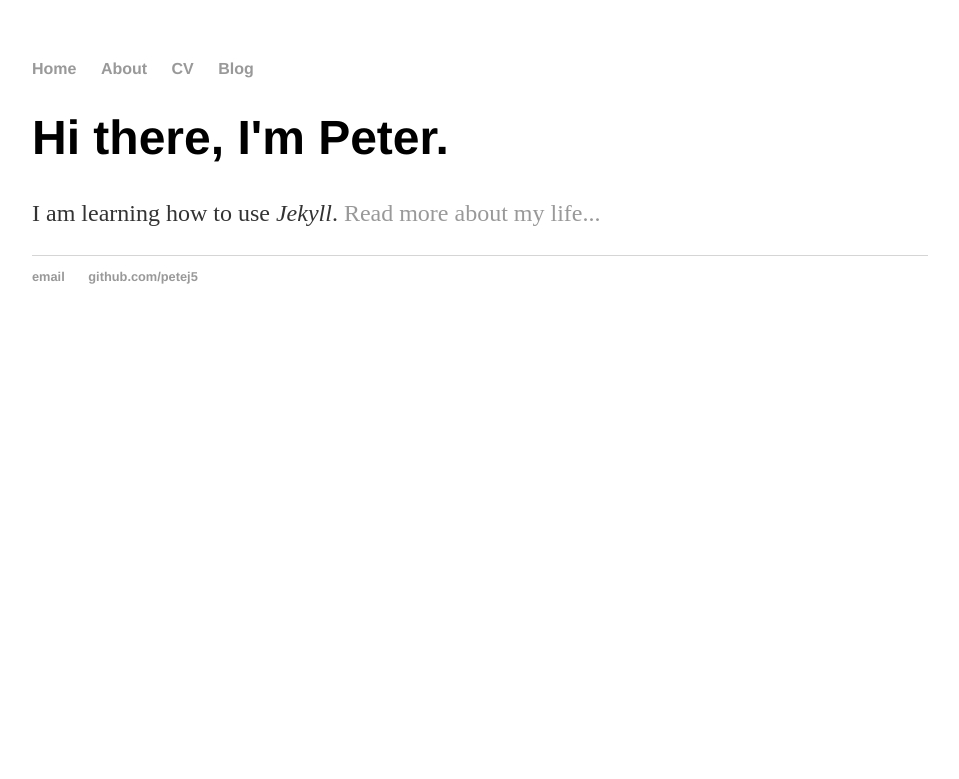
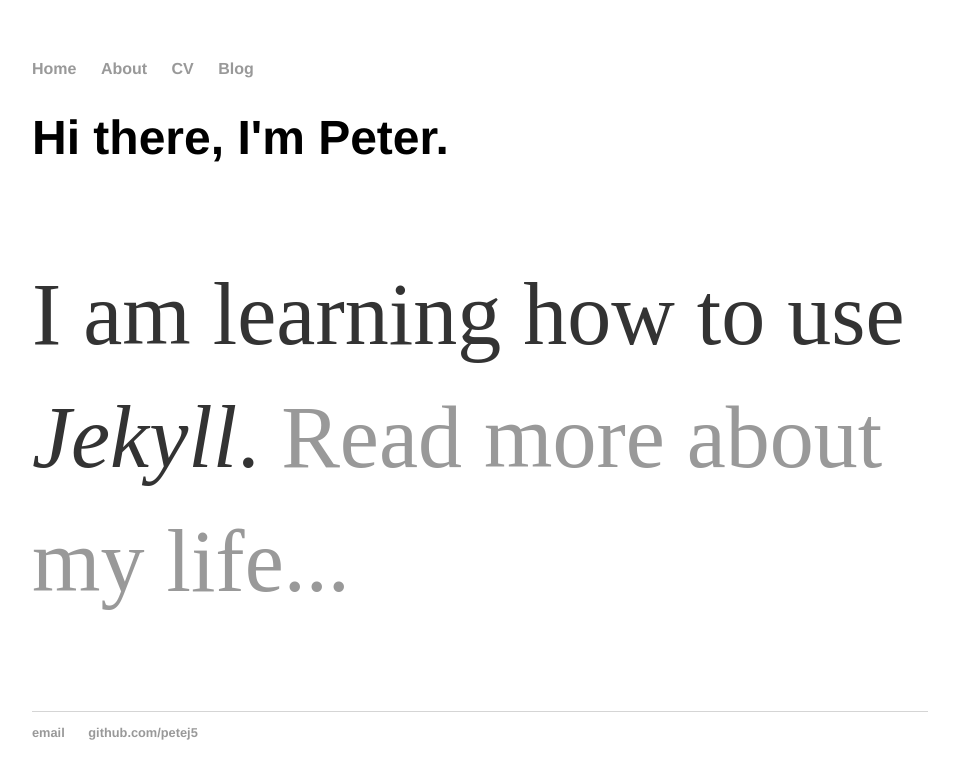
Before and after one commit to petej5/petej5.github.io, a Jekyll site: the page built from index.html, in a window 1280 px wide. Shown: the top 779 px of the page, without its empty margins (160-1119 px from the left). Built offline with Jekyll 4.4.1, drawn with Linux system fonts in a browser that asks for light colours.

Commit message:
make p font size larger

```diff
--- a/css/main.css
+++ b/css/main.css
@@ -24,7 +24,7 @@
     font-family:'Helvetica', 'Arial', 'Sans-Serif';
 }
 p {
-    font-size: 1.5em;
+    font-size: 5.5em;
     line-height: 1.4em;
     color: #333;
 }
```
